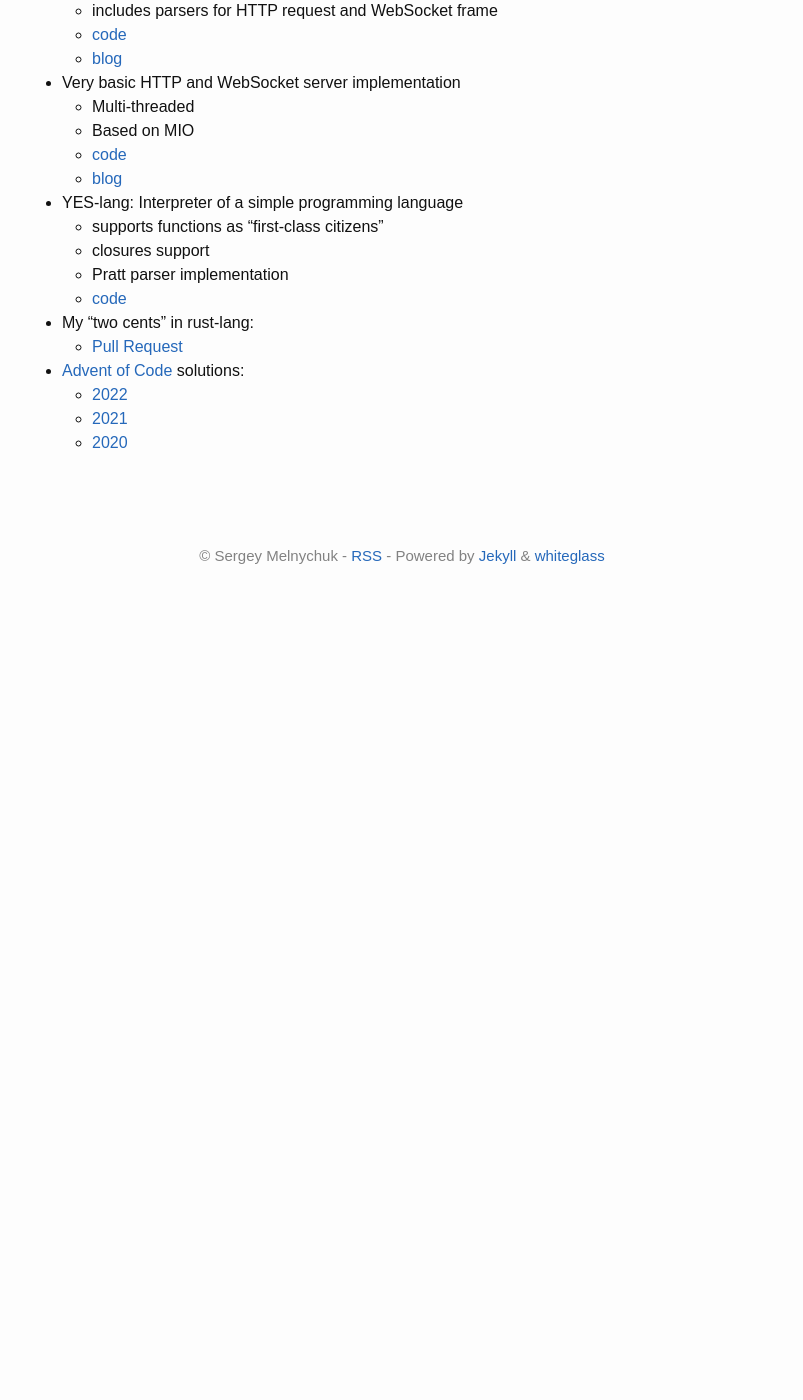
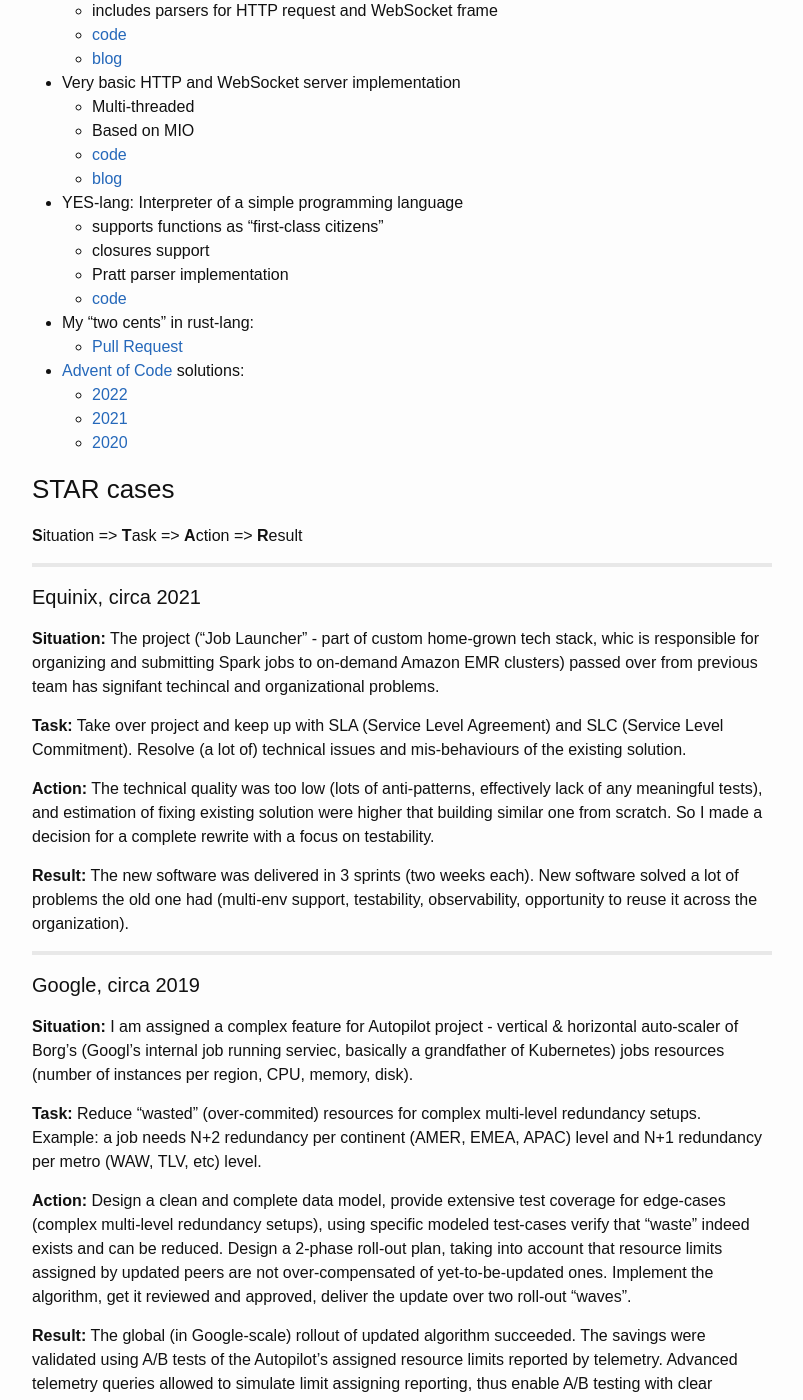
Before and after one commit to sergey-melnychuk/sergey-melnychuk.github.io, a Jekyll site: the page built from about.md, in a window 1280 px wide and 1400 px high, scrolled down 1290 px. Shown: the whole window, without its empty margins (238-1041 px from the left). Built offline with Jekyll 4.4.1, drawn with Linux system fonts in a browser that asks for light colours; before the commit the page ends 1903 px from its top, so only the background shows below that; some of the changed text lies outside the part shown.

Commit message:
Finis About page

```diff
--- a/_data/navigation.yml
+++ b/_data/navigation.yml
@@ -5,8 +5,6 @@
     url: /
   - title: "About"
     url: /about/
-  - title: "Stars"
-    url: /stars/
   - title: "GitHub"
     url: https://github.com/sergey-melnychuk
   - title: "CV"
--- a/about.md
+++ b/about.md
@@ -4,7 +4,7 @@
 permalink: /about/
 ---
 
-Experienced software engineer passionate about functional programming, large-scale distributed systems and machine learning. Constantly pursuing self-improvement both personal and professional. With total 13+ (getting paid for programming since 2010) years in the industry, I am proficient mostly in Rust (5+ years of day-to-day experience), Java (10+ years) and Scala (7+ years) but also have meaningful experience (<1 year) also in Go, C++, C, Python and JavaScript.
+Experienced software engineer passionate about functional programming, large-scale distributed systems and machine learning. Constantly pursuing self-improvement both personal and professional. With total 13+ (getting paid for programming since 2010) years in the industry, I am proficient mostly in Rust (5+ years of day-to-day experience), Java (10+ years) and Scala (7+ years) but also have meaningful experience (~1 year) also in Go, C++, C, Python and JavaScript.
 
 Strong background in Computer Science and knowledge advanced data structures & algorithms (with Master's Degree in Computer Science since 2012), concurrent/parallel programming, distributed systems and algorithms, as well as TRIZ and Design Thinking approach allows designing and building clean, readable, testable, scalable software solutions for sophisticated problems. I don't stick to single language/tool/stack and keep generalist approach to pick a right tool for a job, taking into account requirements and trade-offs.
 
@@ -72,3 +72,45 @@
   - [2022](https://github.com/sergey-melnychuk/advent-of-code-2022)
   - [2021](https://github.com/sergey-melnychuk/advent-of-code-2021)
   - [2020](https://github.com/sergey-melnychuk/advent-of-code-2020)
+
+### <a name="star"></a> STAR cases
+
+**S**ituation => **T**ask => **A**ction => **R**esult
+
+---
+
+#### Equinix, circa 2021
+
+**Situation:** The project ("Job Launcher" - part of custom home-grown tech stack, whic is responsible for organizing and submitting Spark jobs to on-demand Amazon EMR clusters) passed over from previous team has signifant techincal and organizational problems.
+
+**Task:** Take over project and keep up with SLA (Service Level Agreement) and SLC (Service Level Commitment). Resolve (a lot of) technical issues and mis-behaviours of the existing solution.
+
+**Action:** The technical quality was too low (lots of anti-patterns, effectively lack of any meaningful tests), and estimation of fixing existing solution were higher that building similar one from scratch. So I made a decision for a complete rewrite with a focus on testability.
+
+**Result:** The new software was delivered in 3 sprints (two weeks each). New software solved a lot of problems the old one had (multi-env support, testability, observability, opportunity to reuse it across the organization).
+
+---
+
+#### Google, circa 2019
+
+**Situation:** I am assigned a complex feature for Autopilot project - vertical & horizontal auto-scaler of Borg's (Googl's internal job running serviec, basically a grandfather of Kubernetes) jobs resources (number of instances per region, CPU, memory, disk).
+
+**Task:** Reduce "wasted" (over-commited) resources for complex multi-level redundancy setups. Example: a job needs N+2 redundancy per continent (AMER, EMEA, APAC) level and N+1 redundancy per metro (WAW, TLV, etc) level.
+
+**Action:** Design a clean and complete data model, provide extensive test coverage for edge-cases (complex multi-level redundancy setups), using specific modeled test-cases verify that "waste" indeed exists and can be reduced. Design a 2-phase roll-out plan, taking into account that resource limits assigned by updated peers are not over-compensated of yet-to-be-updated ones. Implement the algorithm, get it reviewed and approved, deliver the update over two roll-out "waves".
+
+**Result:** The global (in Google-scale) rollout of updated algorithm succeeded. The savings were validated using A/B tests of the Autopilot's assigned resource limits reported by telemetry. Advanced telemetry queries allowed to simulate limit assigning reporting, thus enable A/B testing with clear "before" and "after" states.
+
+---
+
+#### StrikeAd/Sizmek, circa 2017
+
+**Situation:** The critical business feature (Native Ads support) delivery on a very tight deadline (single 2-week sprint) is complicated by enormous technical debt accumulated on front-end side.
+
+**Task:** As a Team-Lead of a feature-team, I am responsible for delivering feature to production on time (it was promised already by the business development team).
+
+**Action:** Organize and coordinate front-end "tribe" with plan to "pay off" the technical debt in iterations, while allowing some amout of it slip into the closest release. Deliver the remaining components of the feature on time without disruption (back-end, test coverage, analytics, reporting).
+
+**Result:** Critical business feature delivered on time. Technical debt for the front-end is organized and managed into a clean and actionable plan, that does not disrupt the feature delivery process.
+
+---
```
Also changed, not shown: stars.md (deleted, +0 -31 lines).
